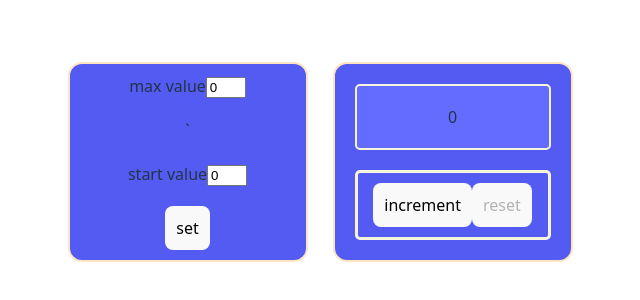
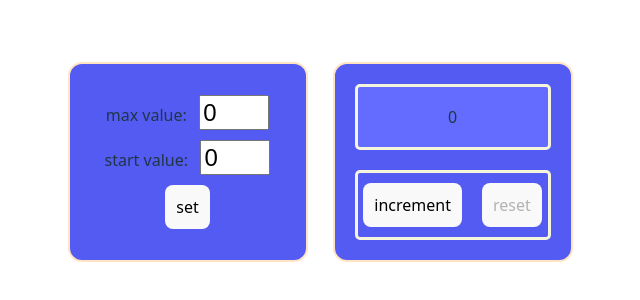
Before and after one commit to gorbanev1/counter, a React (Vite) app in the folder Counter/: page / in a window 1280 px wide. Shown: the part 238-538 px from the top of the page, without its empty margins (320-960 px from the left). Built offline with nearby package versions, Linux system fonts and the light colour scheme.

Commit message:
checking values working

```diff
--- a/Counter/src/App.tsx
+++ b/Counter/src/App.tsx
@@ -3,19 +3,23 @@ import './App.css'
 import {Counter} from "./components/counter/Counter.tsx";
 import {Settings} from "./components/settings/Settings.tsx";
 import {FlexWrapper} from "./components/flexWrapper/FlexWrapper.tsx";
+import {ConstrainedInputs} from "./components/settings/test.tsx";
 
 function App() {
     const [count, setCount] = useState(0)
     const [maxCounterValue, setMaxCounterValue] = useState<number|undefined>(undefined)
     const [startCounterValue, setStartCounterValue] = useState<number|undefined>(undefined)
+    const [disabledIncrement, setDisabledIncrement] = useState<boolean>(false)
+    const [disabledReset, setDisabledReset] = useState<boolean>(true)
 
     return (
         <>
             <FlexWrapper direction='row' gap={"25px"} border={"none"}>
-                <Settings count={count} setCount={setCount} setMaxCounterValue={setMaxCounterValue} setStartCounterValue={setStartCounterValue}></Settings>
-                <Counter count={count} setCount={setCount} maxValue={maxCounterValue} startValue={startCounterValue}></Counter>
+                <Settings count={count} setCount={setCount} setMaxCounterValue={setMaxCounterValue} setStartCounterValue={setStartCounterValue} setDisabledIncrement={setDisabledIncrement} setDisabledReset={setDisabledReset}></Settings>
+                <Counter count={count} setCount={setCount} maxValue={maxCounterValue} startValue={startCounterValue} setDisabledIncrement={setDisabledIncrement} setDisabledReset={setDisabledReset} disabledReset={disabledReset} disabledIncrement={disabledIncrement}></Counter>
 
             </FlexWrapper>
+
             </>
     )
 }
--- a/Counter/src/components/counter/Counter.module.css
+++ b/Counter/src/components/counter/Counter.module.css
@@ -1,3 +1,7 @@
+:root {
+    --border-thickness: 3px;
+}
+
 .counter {
     background-color: #535bf2;
     border: 2px solid bisque;
@@ -19,6 +23,6 @@
     align-items: center;
     justify-content: center;
     border-radius: 5px;
-    border: 2px solid beige;
+    border:  var(--border-thickness) solid beige;
 
 }
--- a/Counter/src/components/counter/Counter.tsx
+++ b/Counter/src/components/counter/Counter.tsx
@@ -1,7 +1,6 @@
 // @flow
 import * as React from 'react';
 import {Button} from "../Button/Button.tsx";
-import {useState} from "react";
 import s from './Counter.module.css'
 import {FlexWrapper} from "../flexWrapper/FlexWrapper.tsx";
 
@@ -11,26 +10,40 @@ type Counter = {
     setCount: (count: number) => void
     maxValue?: number
     startValue?: number
+    setDisabledIncrement: (v: boolean) => void
+    setDisabledReset: (v: boolean) => void
+    disabledIncrement: boolean
+    disabledReset: boolean
+
 };
 const maxStyle = {
     fontWeight: 'bold',
     cursor: 'pointer',
-    transform: ' skew(-10deg, 20deg)',
-    transition: 'all 3s ease in-out',
+    transform: ' scale(1, 1.1)',
+    "--border-thickness":" 4px",
+    transition: "0.2s ease-in-out",
     color: 'red',
     fontSize: '140%'
 }
-export const Counter = ({count, setCount, maxValue=5, startValue=0}: Counter) => {
-        const [disabledIncrement, setDisabledIncrement] = useState<boolean>(false)
-        const [disabledReset, setDisabledReset] = useState<boolean>(true)
+export const Counter = ({
+                            count,
+                            setCount,
+                            maxValue = 5,
+                            startValue = 0,
+                            setDisabledIncrement,
+                            disabledReset,
+                            setDisabledReset,
+                            disabledIncrement
+                        }: Counter) => {
+
 
         const increment = () => {
-            console.log(startValue,maxValue)
+            console.log(startValue, maxValue)
             if (count < maxValue) {
                 setCount(count + 1)
 
             }
-            if (count === maxValue-1) {
+            if (count === maxValue - 1) {
                 setDisabledIncrement(true)
                 setDisabledReset(false)
             }
@@ -46,7 +59,7 @@ export const Counter = ({count, setCount, maxValue=5, startValue=0}: Counter) =>
         return (
             <div className={s.counter}>
                 <div className={s.number} style={count == maxValue ? maxStyle : {}}>{count}</div>
-                <FlexWrapper direction={"row"} >
+                <FlexWrapper direction={"row"} gap={'20px'}>
                     <Button action={increment} title={'increment'} disabledProp={disabledIncrement}></Button>
                     <Button action={setCount0} title={'reset'} disabledProp={disabledReset}></Button>
                 </FlexWrapper>
--- a/Counter/src/components/settings/Settings.module.css
+++ b/Counter/src/components/settings/Settings.module.css
@@ -8,9 +8,11 @@
     align-items: center;
     justify-content: center;
     flex-direction: column;
-    gap: 20px;
+    gap: 10px;
     padding: 20px;
 }
 .settings input {
-    max-width: 40px;
+    max-width: 70px;
+    height: 35px;
+    font-size: 150%;
 }
--- a/Counter/src/components/settings/Settings.tsx
+++ b/Counter/src/components/settings/Settings.tsx
@@ -2,6 +2,7 @@
 import * as React from 'react';
 import {Button} from "../Button/Button.tsx";
 import s from './Settings.module.css'
+import {useEffect} from "react";
 
 
 type Props = {
@@ -9,18 +10,29 @@ type Props = {
     setCount: (count: number) => void
     setMaxCounterValue: (max: number) => void
     setStartCounterValue: (start: number) => void
+    setDisabledIncrement: (v: boolean)=> void
+    setDisabledReset: (v: boolean)=> void
 };
 
-export const Settings = ({count, setCount, setStartCounterValue, setMaxCounterValue}: Props) => {
+export const Settings = ({setDisabledIncrement,setDisabledReset, setCount, setStartCounterValue, setMaxCounterValue}: Props) => {
     const [max, setMax] = React.useState<number>(0);
     const [start, setStart] = React.useState<number>(0);
     const [error, setError] = React.useState<string | null>('');
+
+    useEffect(()=>{
+        if(start>max-1) {
+            setStart(max-1)
+            if (max===0) setStart(0)
+        }
+    },[start,max])
 
     function setValues() {
         if (max > start) {
             setMaxCounterValue(max)
             setStartCounterValue(start)
             setCount(start)
+            setDisabledReset(true)
+            setDisabledIncrement(false)
             setError(null)
         } else {
             setError("Максимальное значение меньше стартового")
@@ -30,16 +42,18 @@ export const Settings = ({count, setCount, setStartCounterValue, setMaxCounterVa
     return (
         <div className={s.settings}>
             <label>
-                max value
+                max value:&nbsp;&nbsp;&nbsp;
                 <input type={"number"} value={max}
+                       min={"0"}
                        style={error ? {backgroundColor: 'red', color: "antiquewhite"} : {}}
                        onChange={(event: React.ChangeEvent<HTMLInputElement>) => {
                            setMax(Number(event.currentTarget.value))
                        }}/>
-            </label>`
+            </label>
             <label>
-                start value
+                start value:&nbsp;&nbsp;&nbsp;
                 <input type={"number"} value={start}
+                       min={"0"}
                        style={error ? {backgroundColor: 'red', color: "antiquewhite"} : {}}
                        onChange={(event: React.ChangeEvent<HTMLInputElement>) => {
                            setStart(Number(event.currentTarget.value))
```
